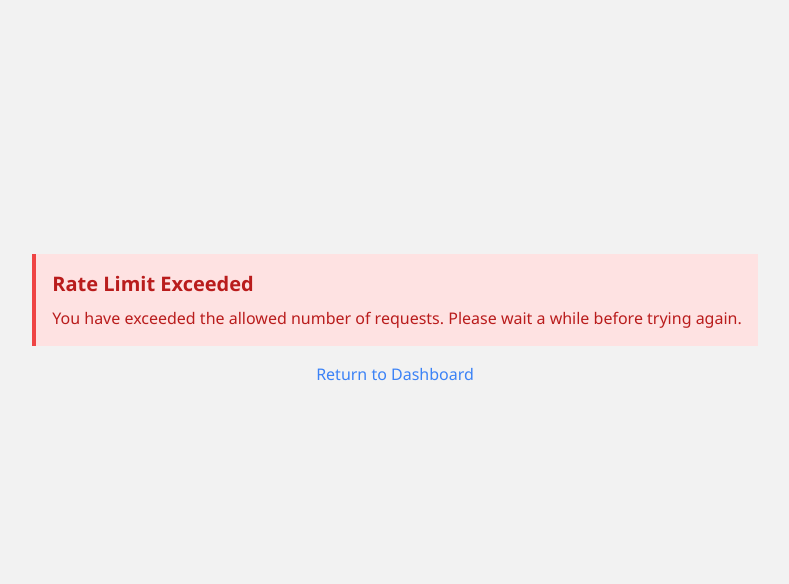
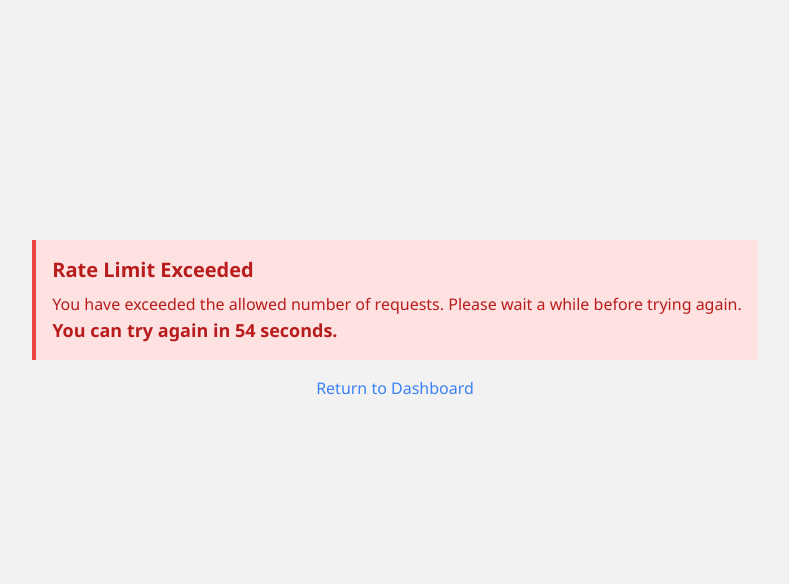
Before and after one commit to WhoIsJayD/Finance-Manager, a Flask app: template templates/ratelimit.html in a window 1280 px wide. Shown: the part 244-828 px from the top of the page, without its empty margins (245-1034 px from the left). Run offline with Flask 3, Linux system fonts and the light colour scheme; the template is opened without the code that fills it, so the values that code supplies are empty; some libraries are stand-ins or nearby versions.

Commit message:
Update ratelimit.html

```diff
--- a/templates/ratelimit.html
+++ b/templates/ratelimit.html
@@ -5,9 +5,25 @@
     <div class="bg-red-100 border-l-4 border-red-500 text-red-700 p-4" role="alert">
         <h2 class="font-bold text-xl mb-2">Rate Limit Exceeded</h2>
         <p>You have exceeded the allowed number of requests. Please wait a while before trying again.</p>
+        <!-- Countdown Timer -->
+        <p id="timer" class="font-semibold text-lg">You can try again in <span id="seconds">60</span> seconds.</p>
     </div>
     <div class="mt-4">
         <a href="{{ url_for('dashboard') }}" class="text-blue-500 hover:underline">Return to Dashboard</a>
     </div>
 </div>
+
+<script>
+    let seconds = 60; // Adjust this based on your server-side rate limit duration
+    const timerElement = document.getElementById("seconds");
+
+    const interval = setInterval(function() {
+        if (seconds > 0) {
+            seconds--;
+            timerElement.textContent = seconds;
+        } else {
+            clearInterval(interval);
+        }
+    }, 1000);
+</script>
 {% endblock %}
```
